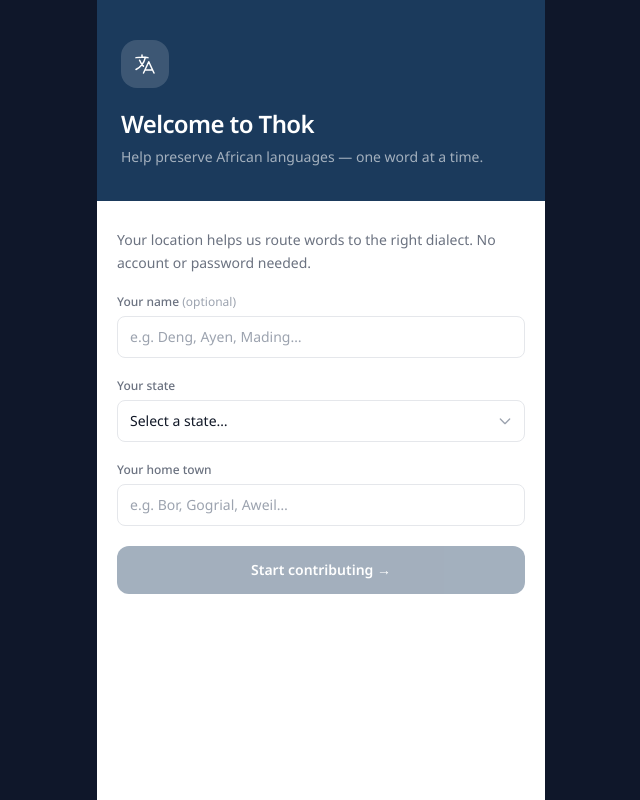
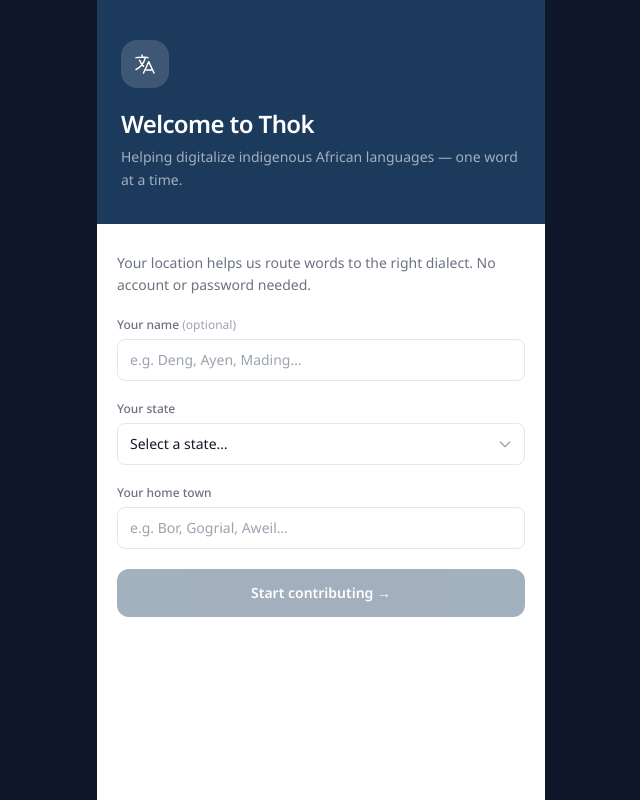
Before and after one commit to Bior21/thok, a Next.js app in the folder apps/web/: page /onboarding in a window 1280 px wide. Shown: the whole page, without its empty margins (319-959 px from the left). Built offline with nearby package versions, Linux system fonts and the light colour scheme.

Commit message:
Update tagline to 'Helping digitalize indigenous African languages'

```diff
--- a/apps/web/src/app/onboarding/page.tsx
+++ b/apps/web/src/app/onboarding/page.tsx
@@ -83,7 +83,7 @@
         </div>
         <h1 className="text-2xl font-semibold tracking-tight">Welcome to Thok</h1>
         <p className="text-sm text-white/60 mt-1.5 leading-relaxed">
-          Help preserve African languages — one word at a time.
+          Helping digitalize indigenous African languages — one word at a time.
         </p>
       </header>
 
--- a/apps/web/src/app/page.tsx
+++ b/apps/web/src/app/page.tsx
@@ -65,7 +65,7 @@
           {contributor.town}, {contributor.state}
         </p>
         <p className="text-xs text-white/40 mt-0.5">
-          Helping preserve African languages
+          Helping digitalize indigenous African languages
         </p>
       </header>
 
```
